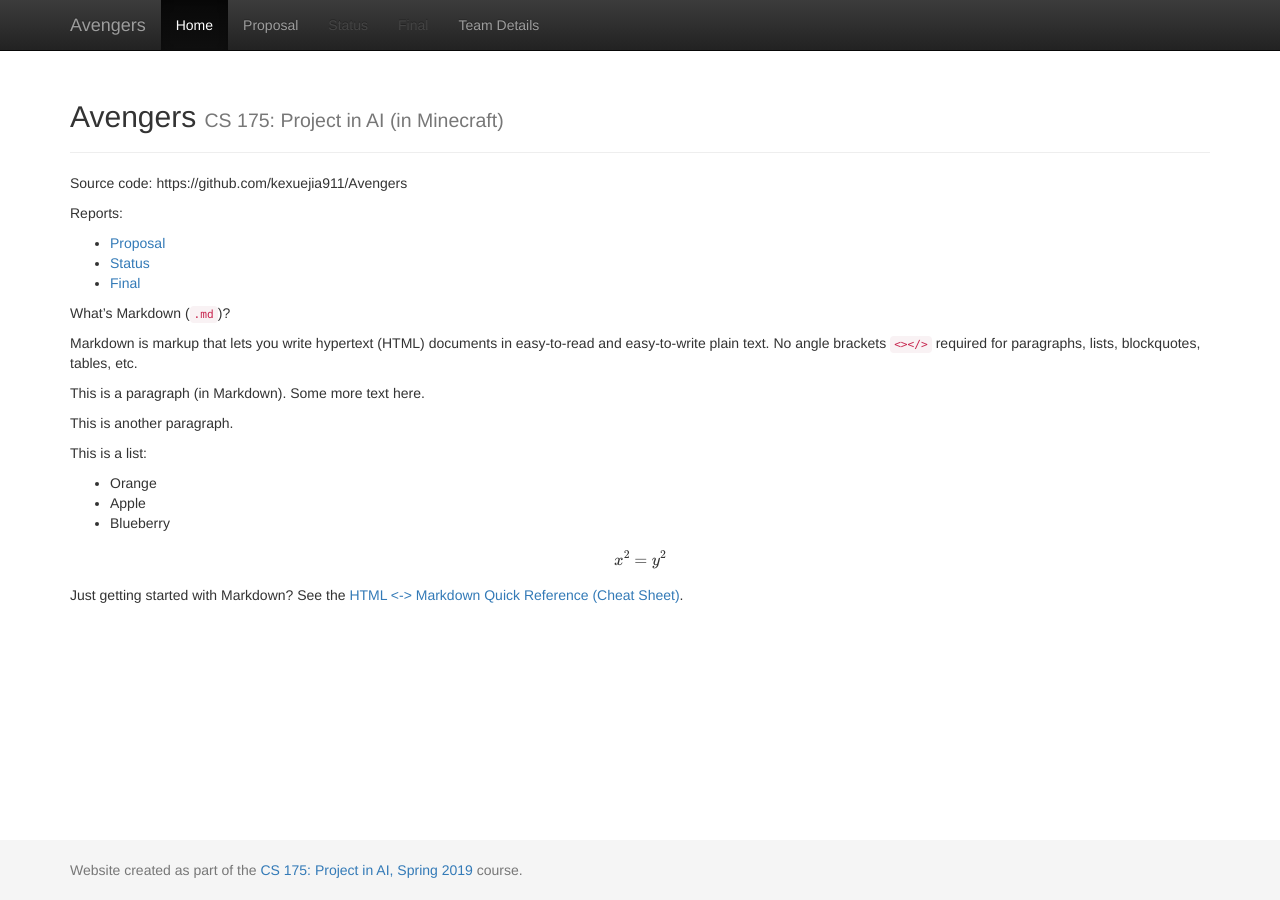
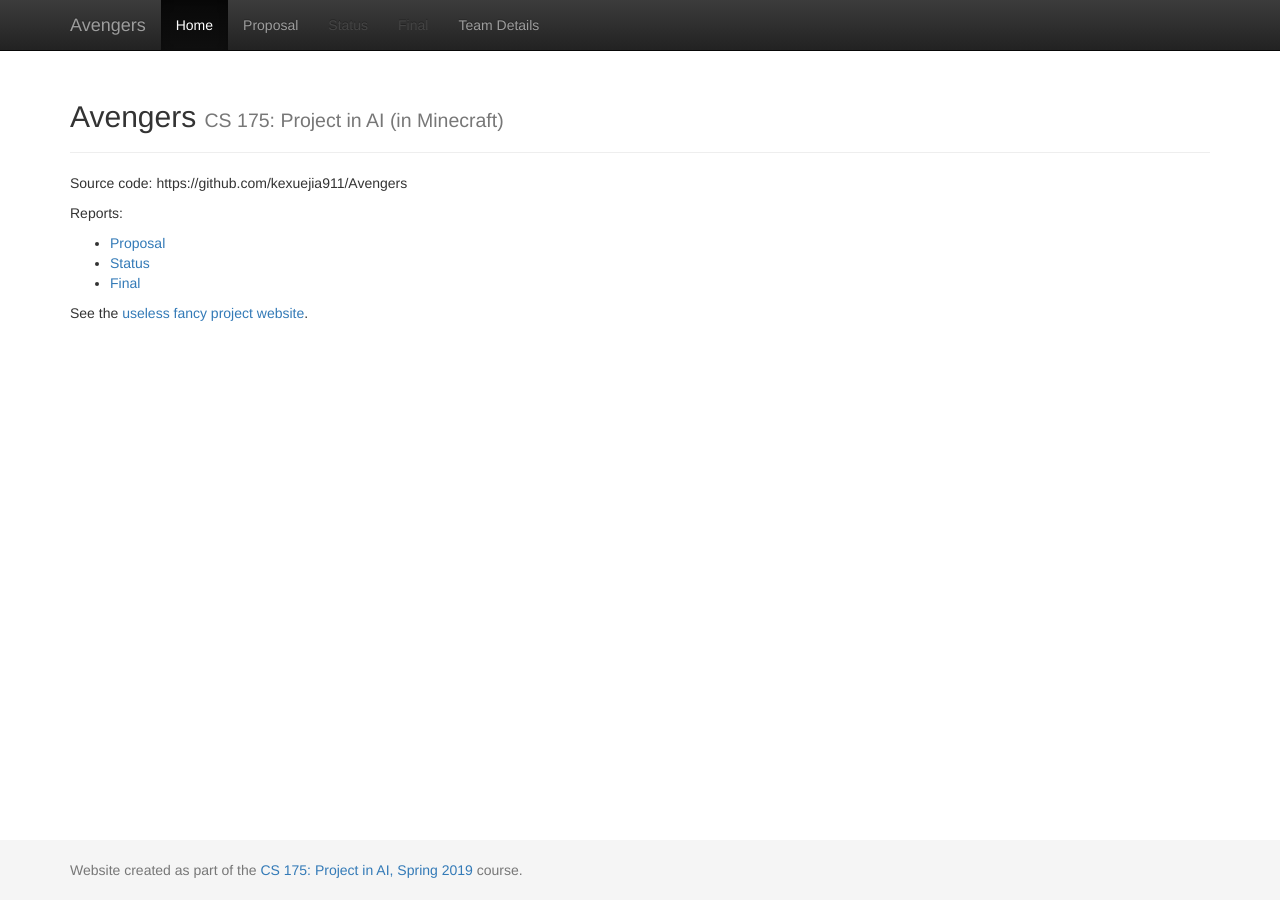
Before and after one commit to kexuejia911/Avengers, a Jekyll site: the page built from docs/index.md, in a window 1280 px wide. Built offline with Jekyll 4.4.1, drawn with Linux system fonts in a browser that asks for light colours; formulas are drawn with MathJax 3.

Commit message:
Update index.md

```diff
--- a/docs/index.md
+++ b/docs/index.md
@@ -11,30 +11,7 @@
 - [Status](status.html)
 - [Final](final.html)
 
-What's Markdown (`.md`)?
-
-Markdown is markup that lets you write hypertext (HTML) documents
-in easy-to-read and easy-to-write plain text.
-No angle brackets `<></>` required for
-paragraphs, lists, blockquotes, tables, etc.
+See the [useless fancy project website][quickref].
 
 
-This is a paragraph (in Markdown). Some more
-text here.
-
-This is another paragraph.
-
-This is a list:
-
-- Orange
-- Apple
-- Blueberry
-
-$$x^2 = y^2$$
-
-
-Just getting started with Markdown?
-See the [HTML <-> Markdown Quick Reference (Cheat Sheet)][quickref].
-
-
-[quickref]: https://github.com/mundimark/quickrefs/blob/master/HTML.md
+[quickref]: https://stevendesora.wix.com/avengers
```
